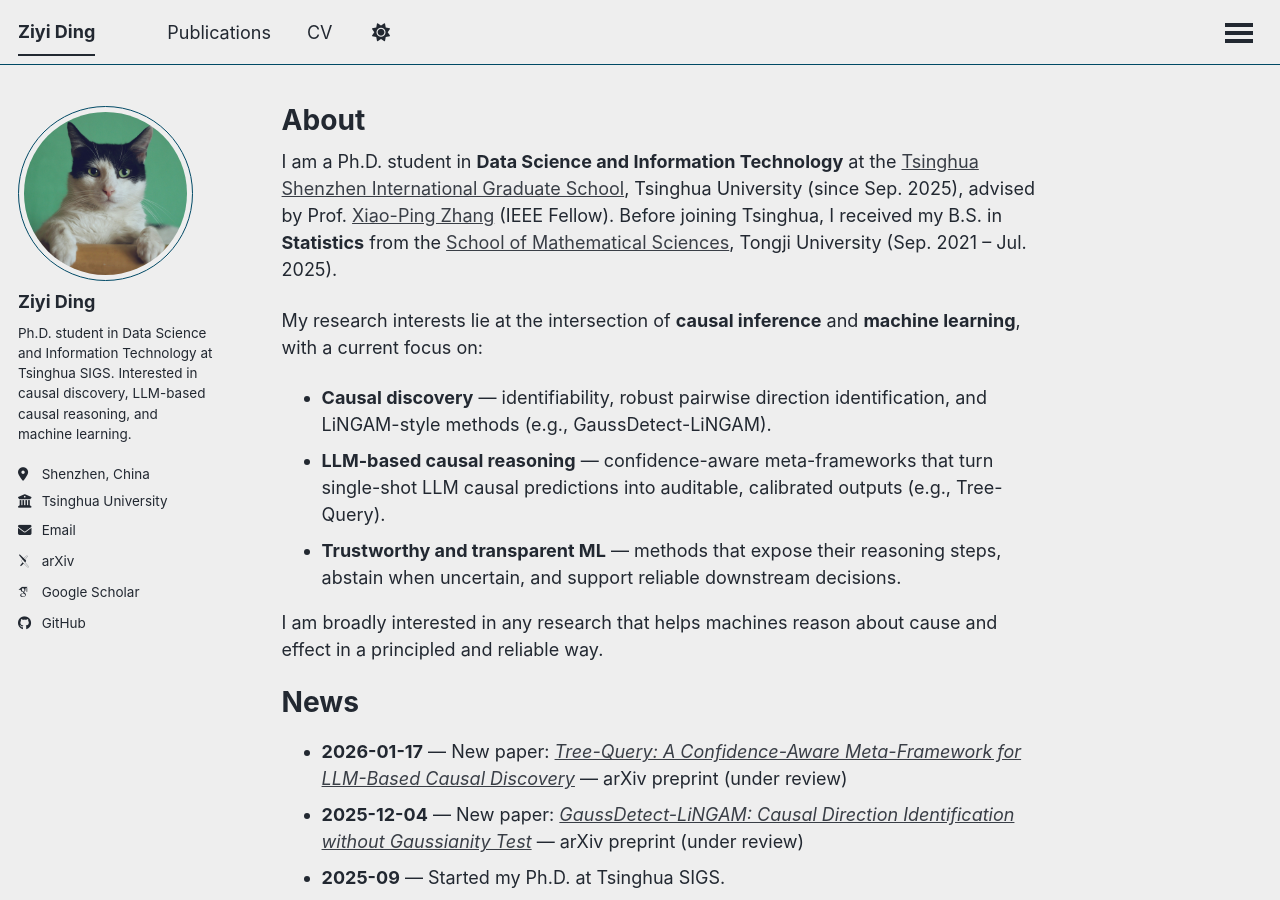
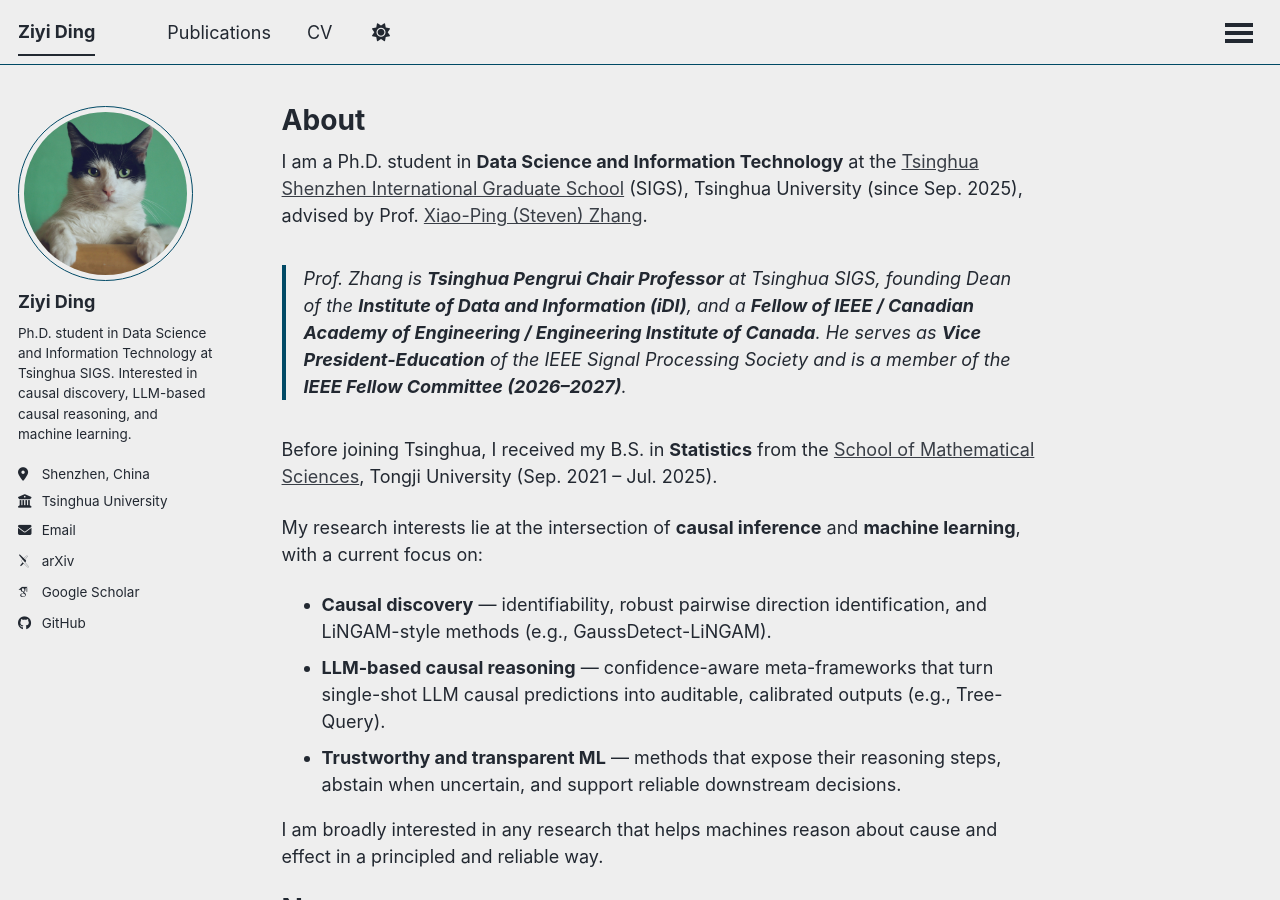
Before and after one commit to Dzyy123/Dzyy123.github.io, a Jekyll site: the page built from _pages/about.md, in a window 1280 px wide and 900 px high. Built offline with Jekyll 4.4.1, drawn with Linux system fonts in a browser that asks for light colours; some web fonts are replaced; a script that is not in the unit is left out.

Commit message:
feat: add detailed credentials for advisor Prof. Xiao-Ping Zhang

```diff
--- a/_pages/about.md
+++ b/_pages/about.md
@@ -7,7 +7,10 @@
   - /about.html
 ---
 
-I am a Ph.D. student in **Data Science and Information Technology** at the [Tsinghua Shenzhen International Graduate School](https://www.sigs.tsinghua.edu.cn/), Tsinghua University (since Sep. 2025), advised by Prof. [Xiao-Ping Zhang](https://www.sigs.tsinghua.edu.cn/) (IEEE Fellow).
+I am a Ph.D. student in **Data Science and Information Technology** at the [Tsinghua Shenzhen International Graduate School](https://www.sigs.tsinghua.edu.cn/) (SIGS), Tsinghua University (since Sep. 2025), advised by Prof. [Xiao-Ping (Steven) Zhang](https://sites.google.com/view/xiaopingzhang/home).
+
+> Prof. Zhang is **Tsinghua Pengrui Chair Professor** at Tsinghua SIGS, founding Dean of the **Institute of Data and Information (iDI)**, and a **Fellow of IEEE / Canadian Academy of Engineering / Engineering Institute of Canada**. He serves as **Vice President-Education** of the IEEE Signal Processing Society and is a member of the **IEEE Fellow Committee (2026–2027)**.
+
 Before joining Tsinghua, I received my B.S. in **Statistics** from the [School of Mathematical Sciences](https://math.tongji.edu.cn/), Tongji University (Sep. 2021 – Jul. 2025).
 
 My research interests lie at the intersection of **causal inference** and **machine learning**, with a current focus on:
```
Also changed, not shown: _pages/cv.md (+1 -1 lines).
